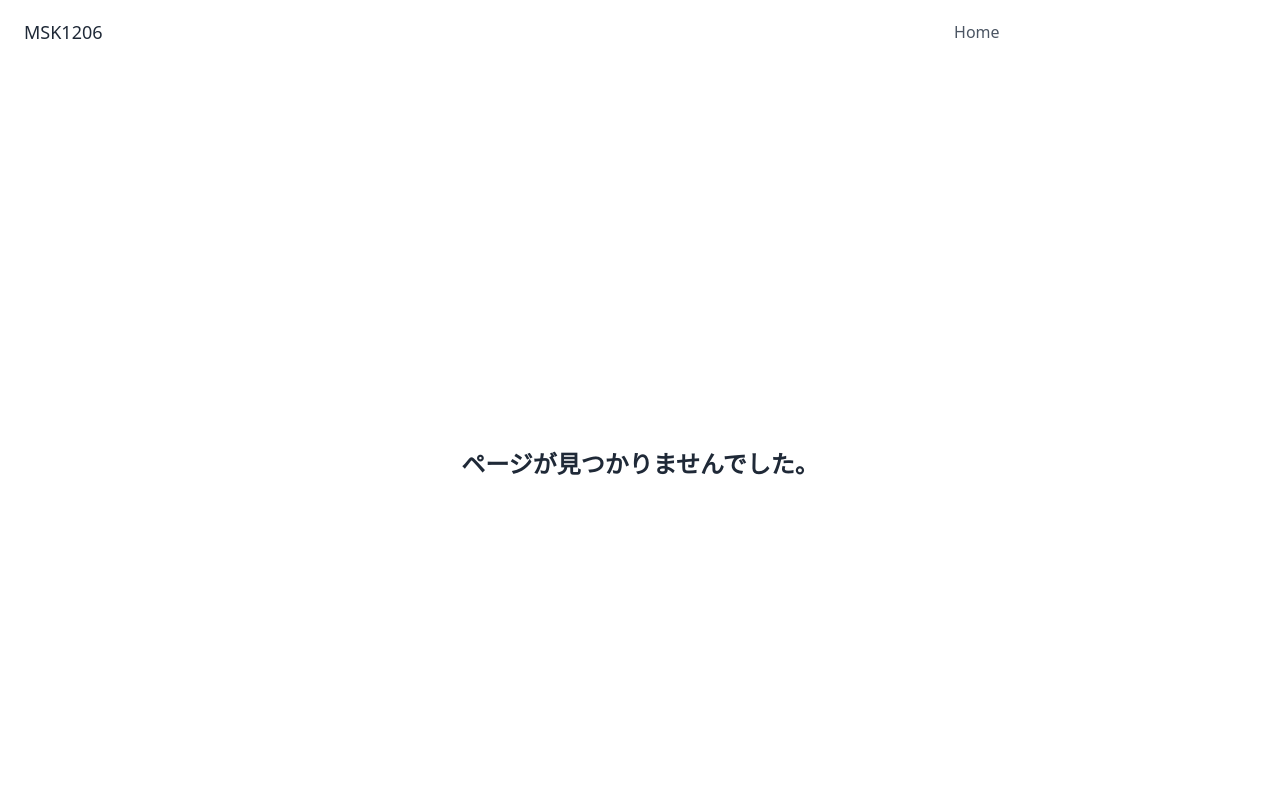
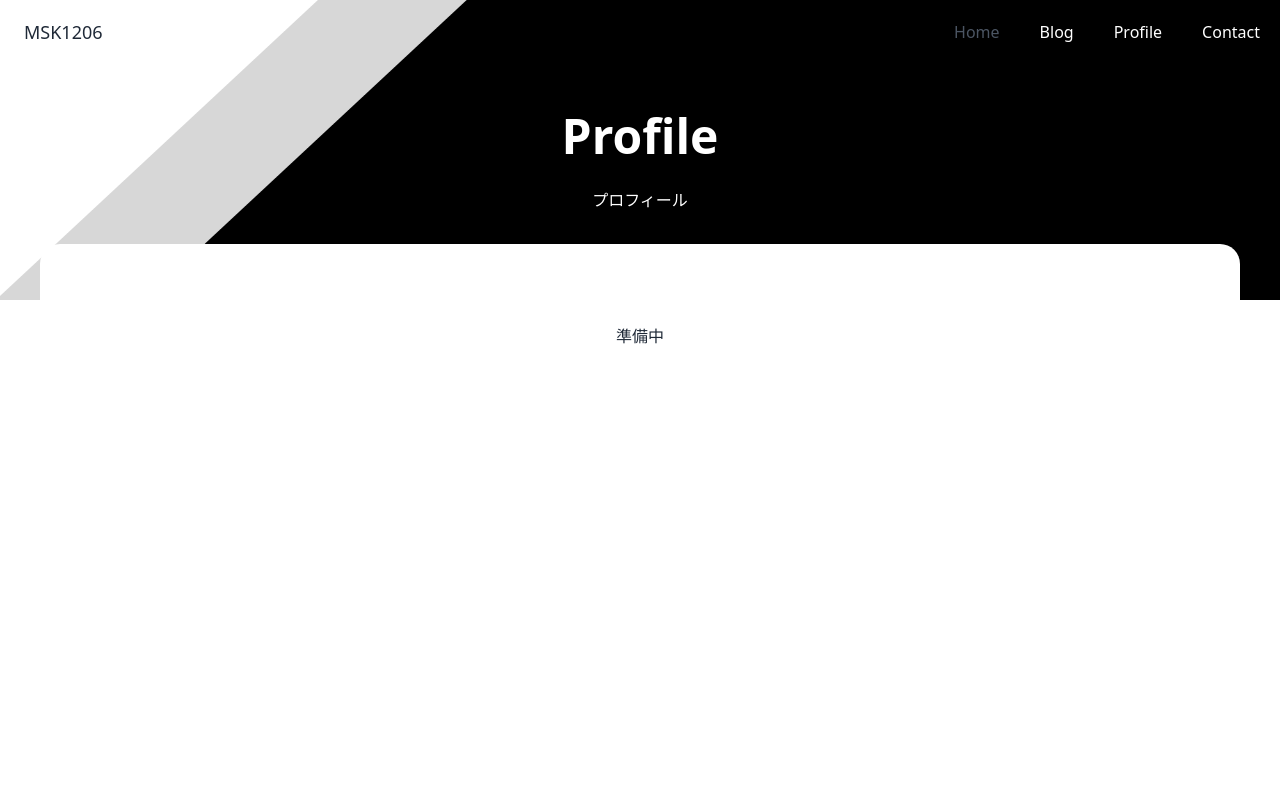
Before and after one commit to MSK1206/nextjs-typescript-tailwindcss-microcms-jamstack-app, a Next.js app: page /profile in a window 1280 px wide. Before the commit this address had no page. Shown: the top 800 px of the page. Built offline with nearby package versions, Linux system fonts and the light colour scheme.

Commit message:
Add: profile page

```diff
--- /dev/null
+++ b/src/app/profile/page.tsx
@@ -0,0 +1,7 @@
+export default function Page() {
+  return (
+    <section className="min-h-screen">
+      <h1>準備中</h1>
+    </section>
+  )
+}
```
